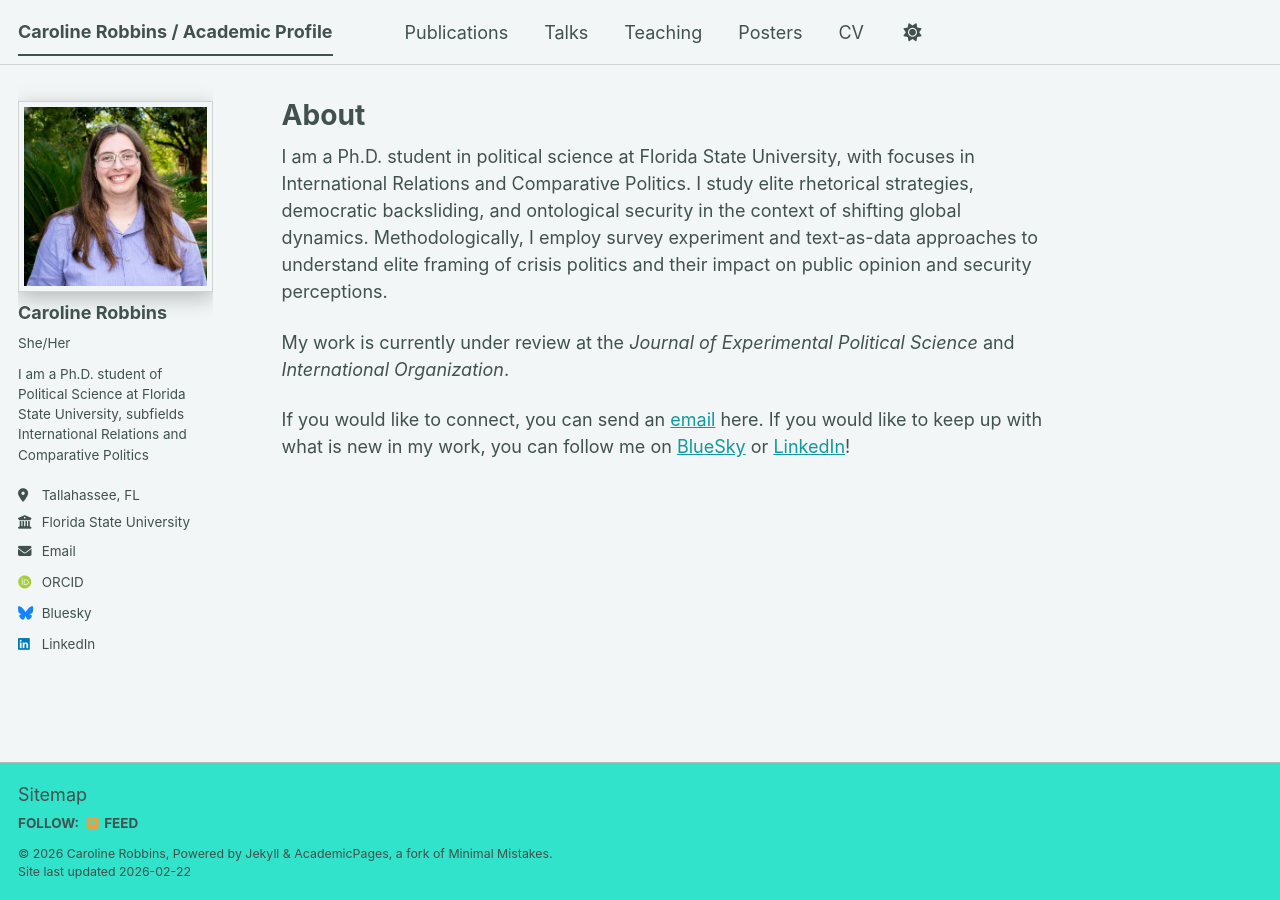
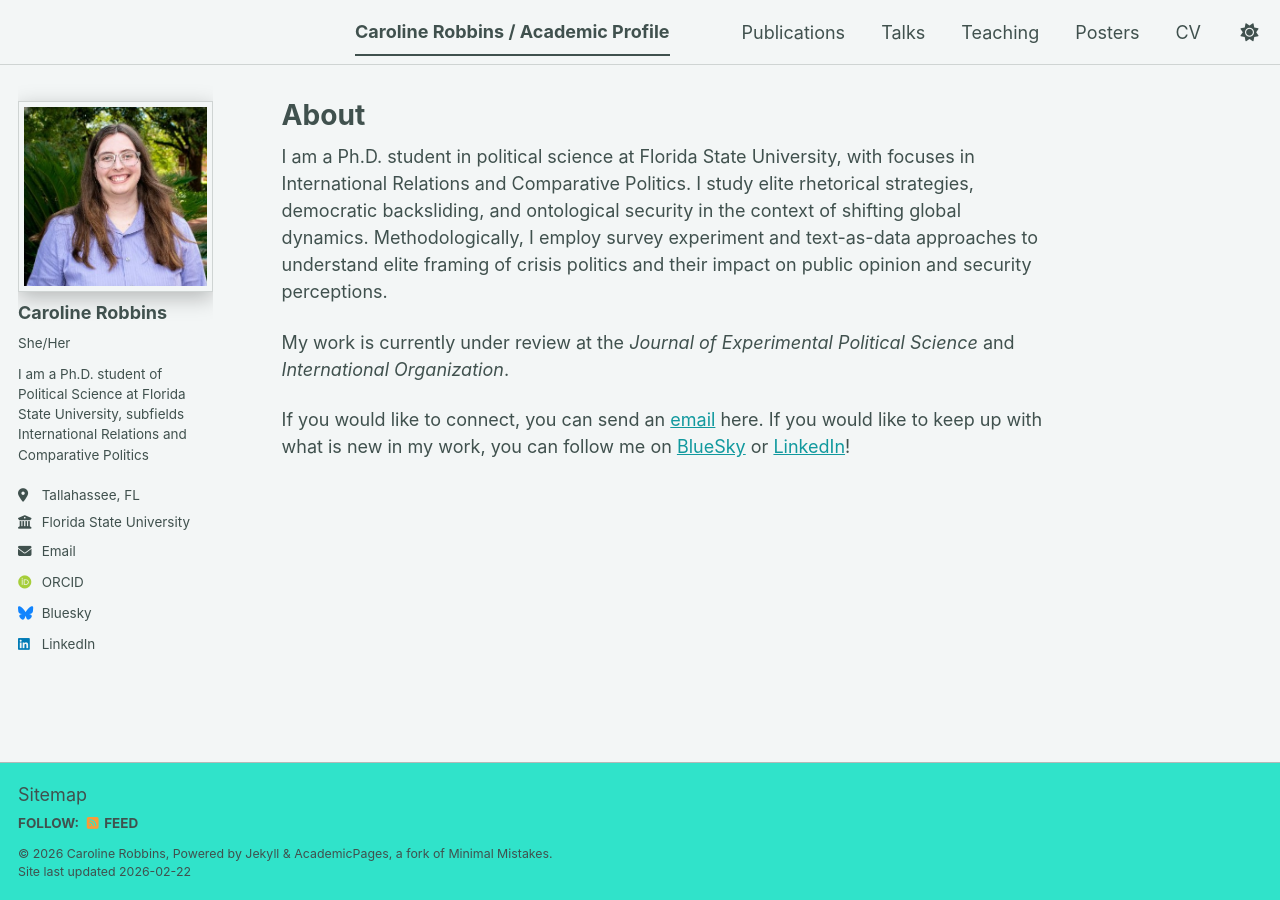
Before and after one commit to crobbinsphd/crobbinsphd.github.io, a Jekyll site: the page built from _pages/about.md, in a window 1280 px wide. Built offline with Jekyll 4.4.1, drawn with Linux system fonts in a browser that asks for light colours; some web fonts are replaced; a script bundle is joined from its source files by our own code; library files that are not in the unit come from our copies.

Commit message:
Update _mint_dark.scss

```diff
--- a/_sass/theme/_mint_dark.scss
+++ b/_sass/theme/_mint_dark.scss
@@ -59,3 +59,12 @@ html[data-theme="dark"] {
     color: #{$text};
   }
 }
+
+.greedy-nav {
+  display: flex;
+  justify-content: flex-end;
+}
+
+.greedy-nav .visible-links {
+  margin-left: auto;
+}
```
